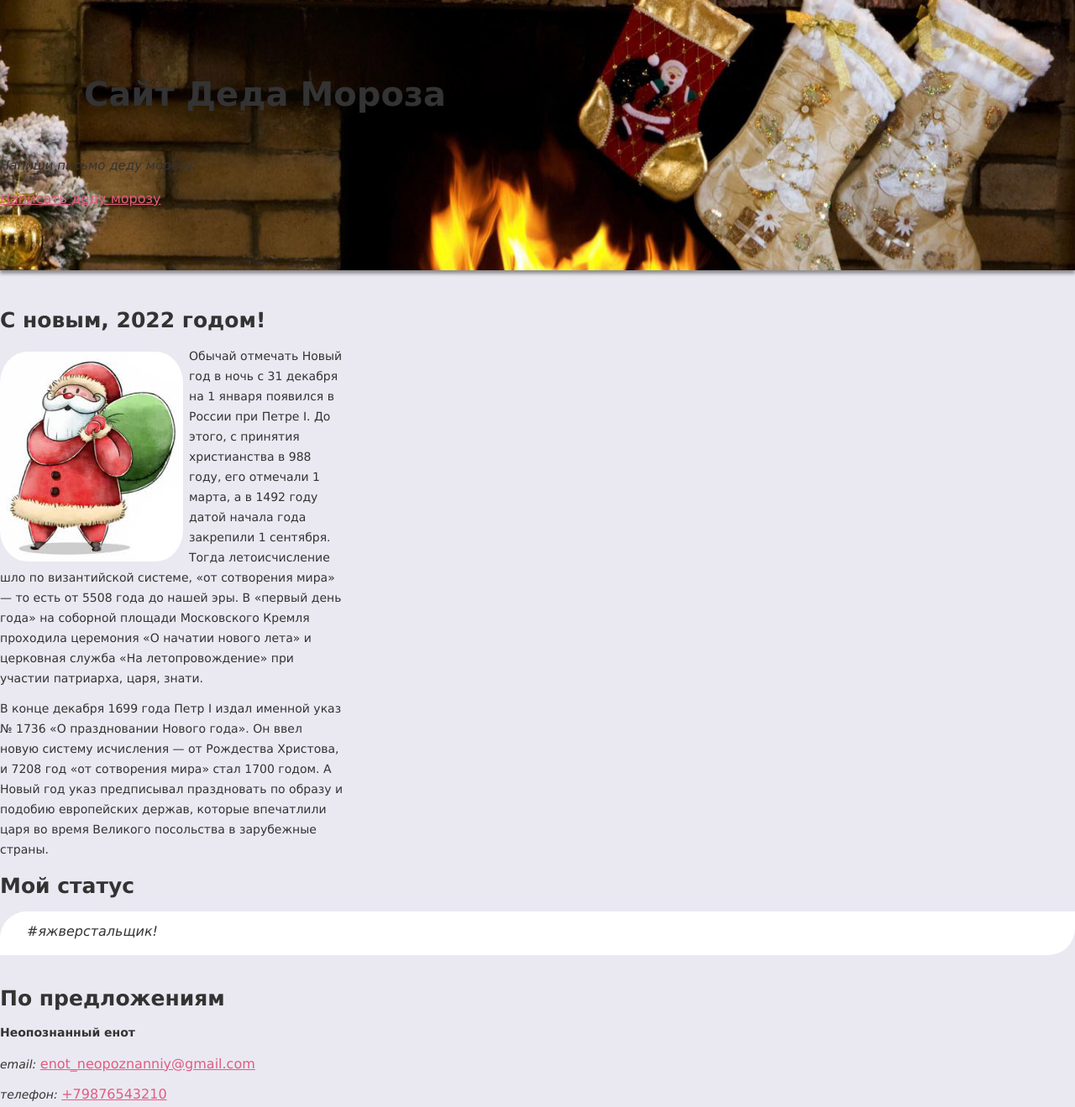
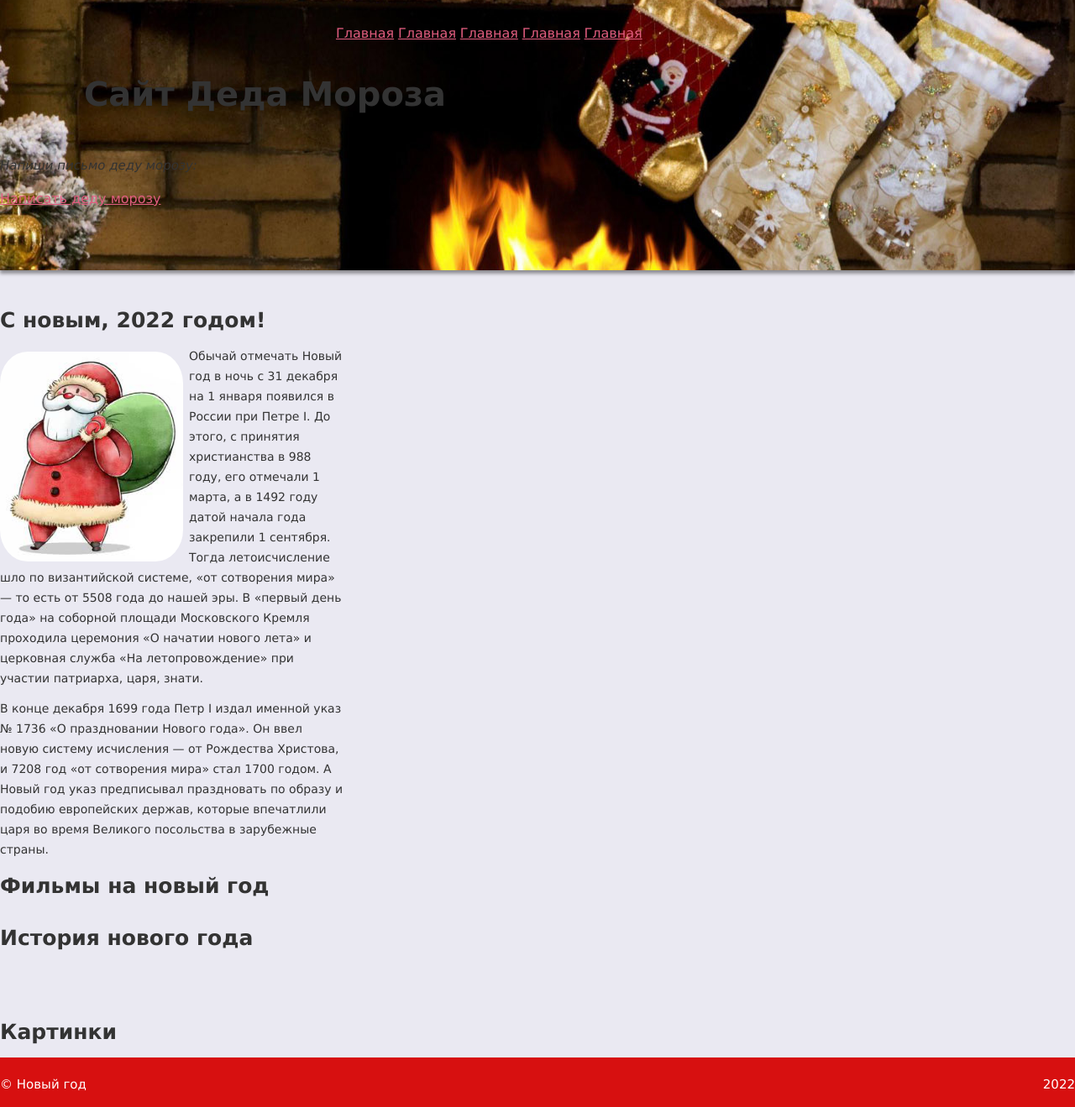
Before and after one commit to OverHeadTheAlbatros/NewYearHTML, a plain HTML site: page index.html in a window 1280 px wide. Shown: the top 1319 px of the page at 84% size. Drawn offline with Linux system fonts and the light colour scheme.

Commit message:
Добавил разметку на контейнеры

```diff
--- a/index.html
+++ b/index.html
@@ -34,10 +34,17 @@
 </head>
 <body class="page">
   <header class="page-header">
-    <div class="container">
-      <h1 class="page-title">Сайт Деда Мороза</h1>
-      <p><i>Напиши письмо деду морозу:</i><br><a href="mailto:Dima.Plenkin.03@mail.ru">Написать деду морозу</a></p>
-    </div>
+      <div class="container">
+          <div class="navbar">
+              <a href="index.html">Главная</a>
+              <a href="index.html">Главная</a>
+              <a href="index.html">Главная</a>
+              <a href="index.html">Главная</a>
+              <a href="index.html">Главная</a>
+          </div>
+          <h1 class="page-title">Сайт Деда Мороза</h1>
+          <p><i>Напиши письмо деду морозу:</i><br><a href="mailto:Dima.Plenkin.03@mail.ru">Написать деду морозу</a></p>
+      </div>
   </header>
   <main>
       <section class="about container">
@@ -63,15 +70,20 @@
               </p>
           </div>
       </section>
-      <section class="status container">
-          <h2 class="section-title">Мой статус</h2>
-          <p>#яжверстальщик!</p>
+      <section class="film container">
+          <h2 class="section-title">Фильмы на новый год</h2>
+          <!-- галлерея с фильмами -->
       </section>
-      <section class="contacts container">
-          <h2 class="section-title">По предложениям</h2>
-          <p class="contacts-name">Неопознанный енот</p>
-          <p><i>email:</i> <a href="mailto:enot_neopoznanniy@gmail.com">enot_neopoznanniy@gmail.com</a></p>
-          <p><i>телефон:</i> <a href="tel:+79876543210">+79876543210</a></p>
+      <section class="history container">
+          <h2 class="section-title">История нового года</h2>
+          <!-- исторический текст -->
+          <!--<p class="contacts-name">Неопознанный енот</p>
+        <p><i>email:</i> <a href="mailto:enot_neopoznanniy@gmail.com>enot_neopoznanniy@gmail.com</a></p>
+        <p><i>телефон:</i> <a href="tel:+79876543210">+79876543210</a></p>-->
+      </section>
+      <section class="images container">
+          <h2 class="section-title">Картинки</h2> <!--можно грохнуть заголовок-->
+          <!-- галлерея с картинками -->
       </section>
   </main>
   <footer class="page-footer">
--- a/style.css
+++ b/style.css
@@ -37,7 +37,17 @@ a {
     a:focus {
         outline-color: #b6aaff;
     }
-
+.navbar{
+    overflow: hidden;
+    position: fixed;
+    margin-top: 20px;
+    top: 0;
+    margin-left: 400px;
+    width: 100%;
+    height: 50px;
+    background: rgba(0, 0, 0, 0.0);
+    z-index: 7;
+}
 .page-header {
     margin-bottom: 40px;
     color: #333333;
@@ -92,11 +102,11 @@ a {
         padding: 0;
     }
 
-.status {
+.film {
     margin-bottom: 32px;
 }
 
-    .status p {
+    .film p {
         margin: 0;
         padding-top: 12px;
         padding-right: 32px;
@@ -110,17 +120,17 @@ a {
         background-color: #ffffff;
     }
 
-.contacts {
+.history {
     margin-bottom: 82px;
 }
 
-    .contacts img {
+    .history img {
         width: 146px;
         height: 146px;
         margin-right: 24px;
     }
 
-    .contacts p {
+    .history p {
         margin: 0;
         margin-bottom: 12px;
         padding: 0;
@@ -128,14 +138,14 @@ a {
         line-height: 24px;
     }
 
-p.contacts-name {
+p.history-name {
     margin-top: 20px;
     margin-bottom: 16px;
     font-weight: bold;
     line-height: 20px;
 }
 
-.contacts a {
+.history a {
     font-size: 16px;
     line-height: 24px;
 }
```
